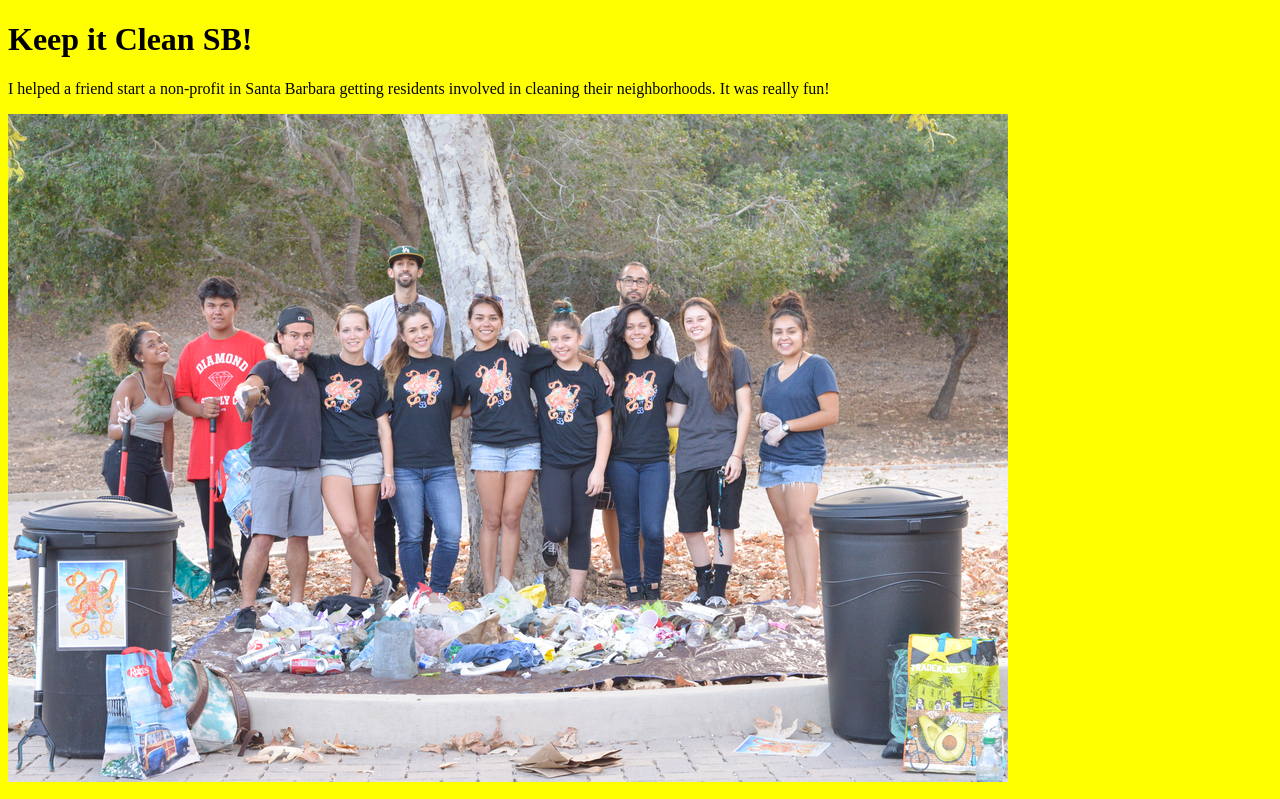
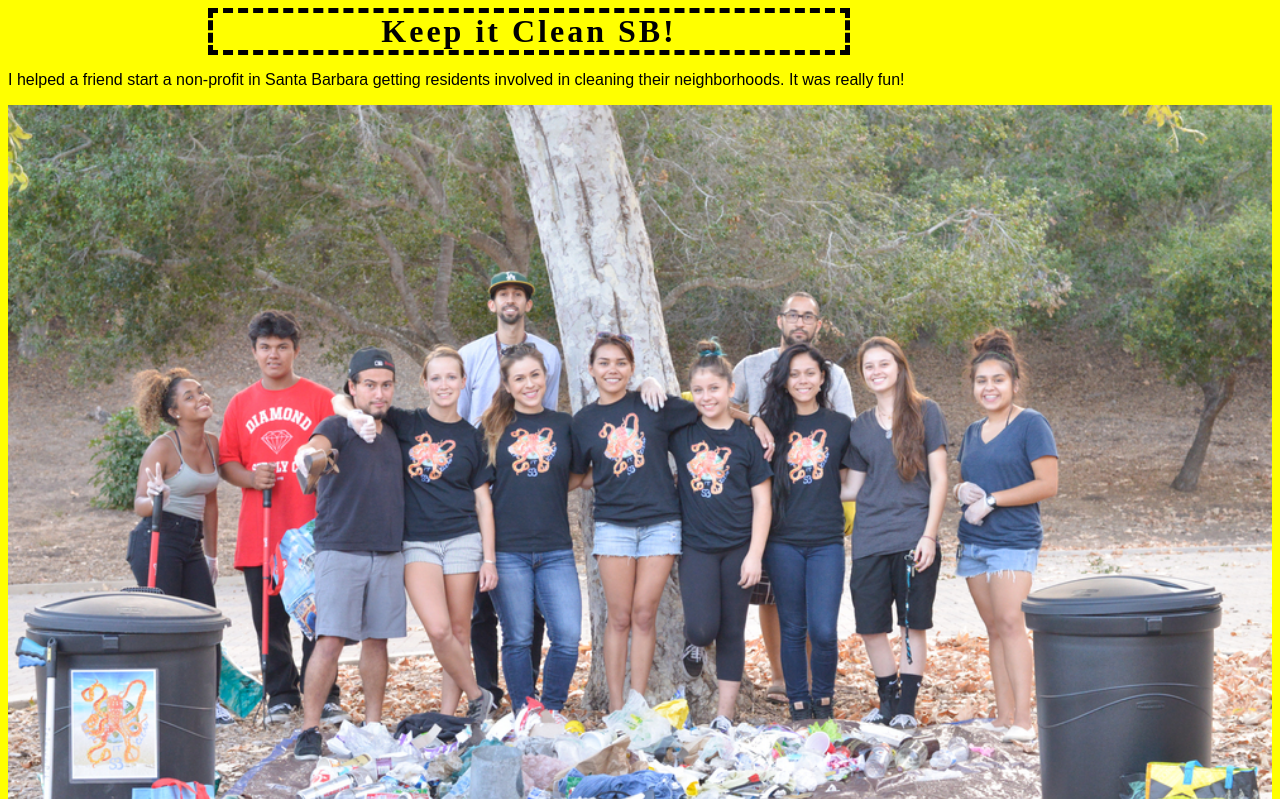
Before and after one commit to rezn5447/rezn5447.github.io, a plain HTML site: page index.html in a window 1280 px wide. Shown: the top 799 px of the page. Drawn offline with Linux system fonts and the light colour scheme.

Commit message:
Create ids for top of page elements

```diff
--- a/index.html
+++ b/index.html
@@ -9,9 +9,9 @@
 <body>
 <div>
 
-<h1>Keep it Clean SB!</h1>
-<p>I helped a friend start a non-profit in Santa Barbara getting residents involved in cleaning their neighborhoods. It was really fun! </p>
-<a href="http://www.KeepItCleanSB.com"><img src="images/OakParkHeader.jpg"></a>
+<h1 id="Banner">Keep it Clean SB!</h1>
+<p>I helped a friend start a non-profit in Santa Barbara getting residents involved in cleaning their neighborhoods. It was really fun!</p>
+<a href="http://www.KeepItCleanSB.com"><img id="headerimg" src="images/OakParkHeader.jpg"></a>
 <p>Here is a <a href="KeepItCleanSB.com">link</a> to my friends website</p>
 
 <br><p>The Pictures link to her website as well!</p>
--- a/styles/styles.css
+++ b/styles/styles.css
@@ -1,3 +1,27 @@
 body{
 	background: yellow;
 }
+p {
+	font-size: 1em;
+	font-family: Arial;
+}
+
+#Banner{
+	letter-spacing: 3px;
+	border: dashed 5px;
+	text-align: center;
+	margin: auto 0;
+	margin-left: 200px;
+	display: inline-block;
+	width: 50%;
+	padding: 0 auto;
+	vertical-align: center;
+
+}
+
+#headerimg{
+	width: 100%;
+	display: inline-block;
+	margin: 0 auto;
+
+}
```
